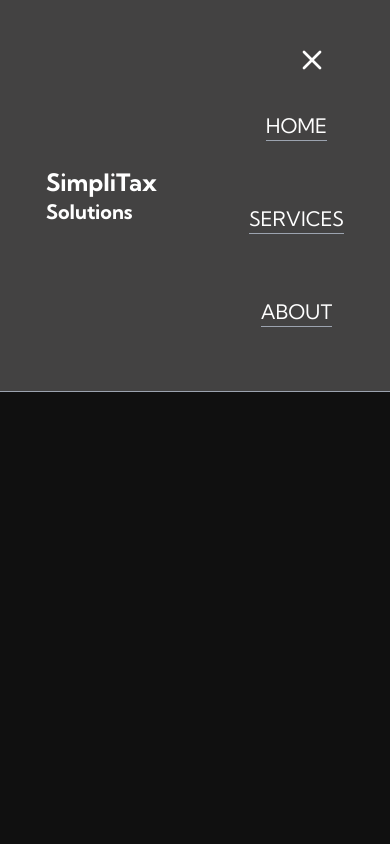
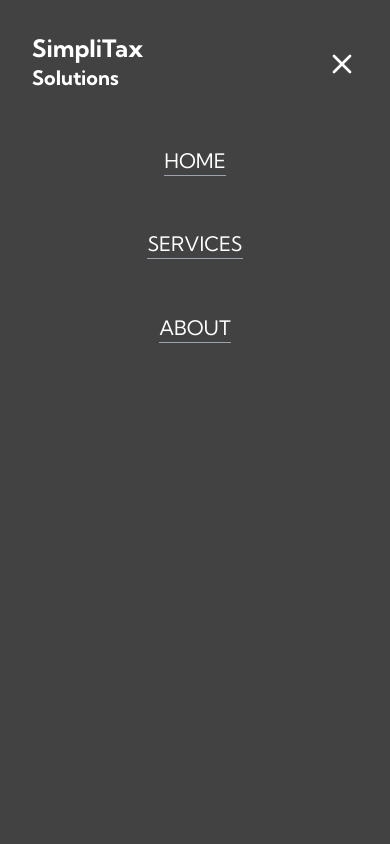
Before and after one commit to CliffVille/simpli-tax, a React (Create React App) app: page / in a window 390 px wide. Both pictures are taken after a click on the element 312 px from the left and 62 px from the top of the page. Shown: the top 844 px of the page. Built offline with nearby package versions, Linux system fonts and the light colour scheme.

Commit message:
Fixed the burger nav

```diff
--- a/src/Components/About.js
+++ b/src/Components/About.js
@@ -2,7 +2,7 @@ import React from 'react'
 
 const About = () => {
   return (
-    <div className="bg-[#101010] w-full h-[500px]">
+    <div className="bg-[#101010] w-full h-[500px]" id="About">
 
     </div>
   )
--- a/src/Components/Header.js
+++ b/src/Components/Header.js
@@ -6,21 +6,21 @@ const Header = () => {
 
   return (
 
-    <div className="flex items-center justify-around bg-[#434242] border-b border-gray-400 py-8">
+    <div className="flex items-center justify-between lg:justify-around bg-[#434242] border-b border-gray-400 py-8">
 
-      <div className="flex flex-col text-white justify-center font-bold text-2xl">SimpliTax<div className="text-xl">Solutions</div></div>
+      <div className="flex flex-col text-white justify-center font-bold text-2xl ml-8">SimpliTax<div className="text-xl">Solutions</div></div>
 
         <nav className="flex text-white text-xl uppercase">
 
-          <section className="MOBILE-MENU flex lg:hidden relative">
-            <div className={`HAMBURGER-ICON space-y-2 top-0 right-0 ${isNavOpen ? 'hidden' : 'block'}`} onClick={() => setNavOpen((prev) => !prev)}>
+          <section className="MOBILE-MENU flex lg:hidden">
+            <div className={`HAMBURGER-ICON space-y-2 top-0 right-0 mt-2 mr-8 ${isNavOpen ? 'hidden' : 'block'}`} onClick={() => setNavOpen((prev) => !prev)}>
 
               <span className="block h-0.5 w-8 animate-pulse bg-white"></span>
               <span className="block h-0.5 w-8 animate-pulse bg-white"></span>
               <span className="block h-0.5 w-8 animate-pulse bg-white"></span>
             </div>
 
-              <div className={`CROSS-ICON absolute top-3 right-4 ${isNavOpen ? 'block' : 'hidden'}`} onClick={() => setNavOpen(false)}>
+              <div className={`CROSS-ICON absolute top-12 right-8 ${isNavOpen ? 'block' : 'hidden'}`} onClick={() => setNavOpen(false)}>
 
                 <svg
                     className="h-8 w-8 text-white"
@@ -36,18 +36,18 @@ const Header = () => {
                   </svg>
               </div>
 
-              <div className={isNavOpen ? "showMenuNa" : "hideMenuNav"}>
-                <ul className="MENU-LINK-MOBILE-OPEN flex flex-col items-center justify-around min-h-[250px] pt-12">
+              <div className={isNavOpen ? "showMenuNav" : "hideMenuNav"}>
+                <ul className="MENU-LINK-MOBILE-OPEN flex flex-col items-center justify-around min-h-[250px] absolute top-0">
 
-                  <li className="border-b border-gray-400 my-8 uppercase">
+                  <li className="border-b border-gray-400 my-4 uppercase">
                     <a href="/home">Home</a>
                   </li>
 
-                  <li className="border-b border-gray-400 my-8 uppercase">
+                  <li className="border-b border-gray-400 my-4 uppercase">
                     <a href="/Services">Services</a>
                   </li>
 
-                  <li className="border-b border-gray-400 my-8 uppercase">
+                  <li className="border-b border-gray-400 my-4 uppercase">
                     <a href="/About">About</a>
                   </li>
                 </ul>
@@ -55,9 +55,9 @@ const Header = () => {
           </section>
 
           <ul className="DESKTOP-MENU hidden space-x-8 lg:flex">
-            <li><a href="/#Main" className="pr-4">Home</a></li>
-            <li><a href="/#Services" className="pr-4">Services</a></li>
-            <li><a href="/#About" className="">About</a></li>
+            <li><a href="/Main" className="pr-4">Home</a></li>
+            <li><a href="/Services" className="pr-4">Services</a></li>
+            <li><a href="/About" className="">About</a></li>
           </ul>
         </nav>
         <style>
@@ -67,17 +67,17 @@ const Header = () => {
             display: none;
           }
           .showMenuNav {
-            display: block;
+
             position: absolute;
             width: 100%;
             height: 100vh;
-            top: 4;
+            top: 120px;
             left: 0;
             background: #434242;
             z-index: 10;
             display: flex;
             flex-direction: column;
-            justify-content: space-evenly;
+            justify-content: center;
             align-items: center;
           }
 
--- a/src/Components/Main.js
+++ b/src/Components/Main.js
@@ -2,7 +2,7 @@ import React from 'react'
 
 const Main = () => {
   return (
-    <div className="bg-[#101010] w-full h-[500px]">
+    <div className="bg-[#101010] w-full h-[500px]" id="Main">
 
     </div>
   )
--- a/src/Components/Services.js
+++ b/src/Components/Services.js
@@ -2,7 +2,7 @@ import React from 'react'
 
 const Services = () => {
   return (
-    <div className="bg-[#434242] w-full h-[500px]">
+    <div className="bg-[#434242] w-full h-[500px]" id="Services">
 
     </div>
   )
```
Lines whose indentation alone changed are shown as unchanged.
